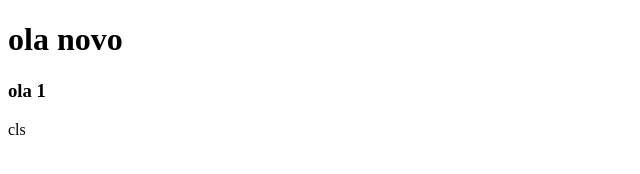
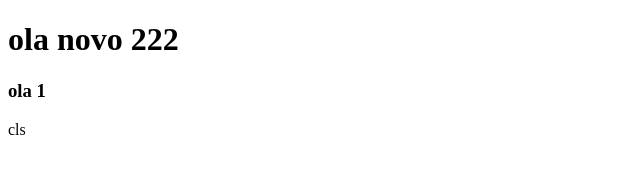
Before and after one commit to masfgroove/curso-git, a plain HTML site: page index.html in a window 1280 px wide. Shown: the whole page, without its empty margins (0-640 px from the left). Drawn offline with Linux system fonts and the light colour scheme.

Commit message:
15 commit

```diff
--- a/index.html
+++ b/index.html
@@ -7,7 +7,7 @@
 </head>
 <body>
 
-    <h1>ola novo</h1>
+    <h1>ola novo 222</h1>
 <h3>ola 1</h3>
 
 cls
```
